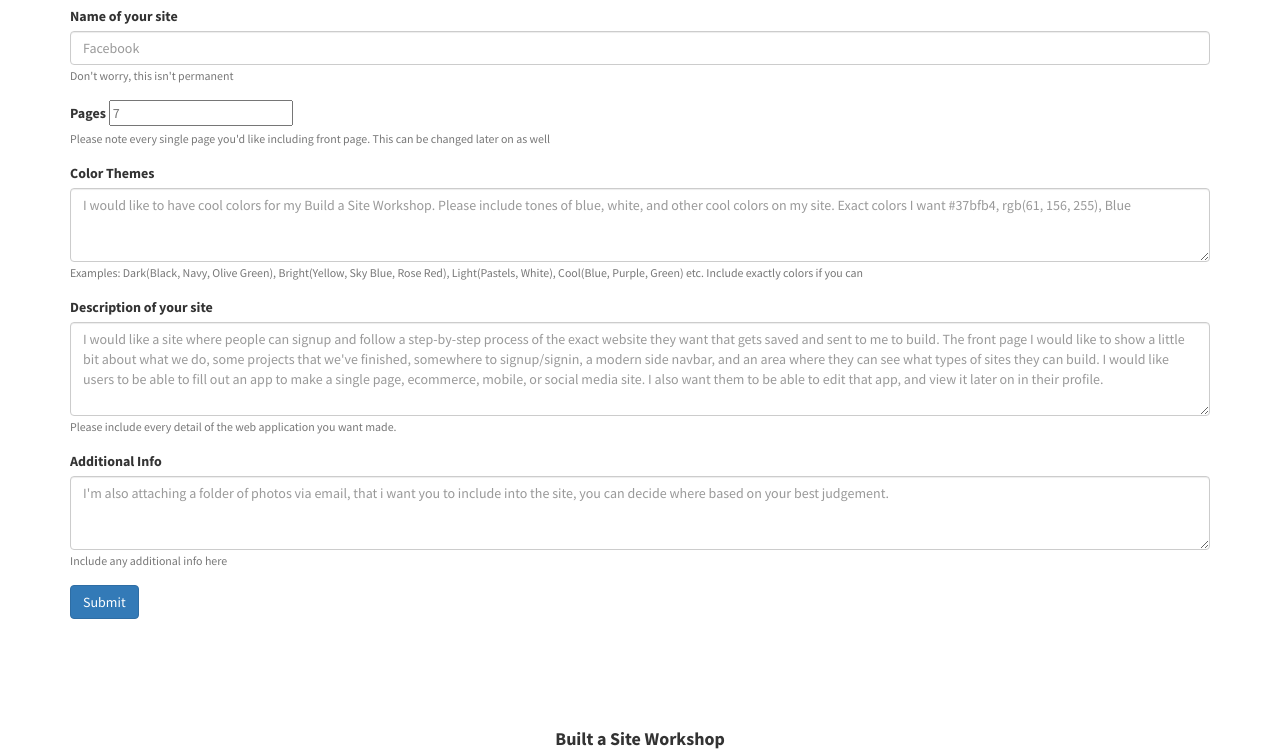
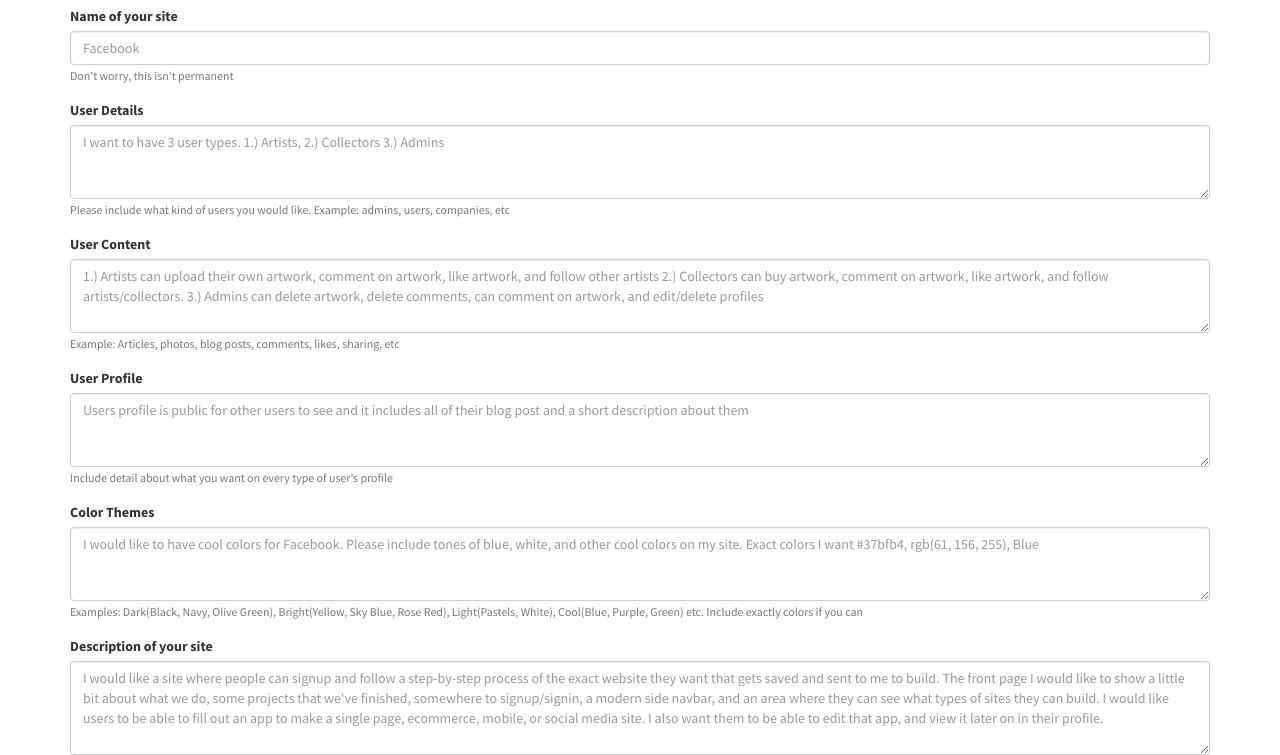
Before and after one commit to armanisani/buildasite, a website: page public/build.html in a window 1280 px wide. Shown: the part 64-819 px from the top of the page. Drawn offline with Linux system fonts and the light colour scheme.

Commit message:
added style to all model schema's need to implement that to update controlelr on all of them as well. also need to add that to the form section for single, and almost done with social media form

```diff
--- a/api/models/Ecommerce.js
+++ b/api/models/Ecommerce.js
@@ -7,6 +7,7 @@
   title: {type: String, required: true},
   product: {type: String, required: true},
   color: {type: String, required: true},
+  style: {type: String, required: true},
   pages: {type: Number, required: true},
   company: String,
   onlinePayments: {type: String, required: true},
--- a/api/models/Mobile.js
+++ b/api/models/Mobile.js
@@ -9,6 +9,7 @@
   tabs: {type: Number, required: true},
   type: {type: String, required: true},
   color: {type: String, required: true},
+  style: {type: String, required: true},
   description: {type: String, required: true},
   additionalInfo: String
 })
--- a/api/models/Single.js
+++ b/api/models/Single.js
@@ -9,6 +9,7 @@
   business: {type: Boolean, required: true},
   pages: {type: Number, required: true},
   color: {type: String, required: true},
+  style: {type: String, required: true},
   description: {type: String, required: true},
   additionalInfo: String
 })
--- a/api/models/Social.js
+++ b/api/models/Social.js
@@ -6,8 +6,9 @@
   _creator: {type: mongoose.Schema.Types.ObjectId, ref: "User"},
   title: {type: String, required: true},
   users: {type: String, required: true},
-  uniqueContent: {type: Boolean, required: true}
+  uniqueContent: {type: String, required: true},
   color: {type: String, required: true},
+  style: {type: String, required: true},
   profile: {type: String, required: true},
   description: {type: String, required: true},
   additionalInfo: String
--- a/public/build.html
+++ b/public/build.html
@@ -129,19 +129,28 @@
     <h1>Social Media</h1>
     <form>
   <fieldset class="form-group">
-    <label class="item-input-wraper"for="exampleInputTitle1">Name of your site</label>
-    <input type="email" class="form-control" id="title-single" placeholder="Facebook">
+    <label class="item-input-wraper"for="title-social-media">Name of your site</label>
+    <input type="email" class="form-control" id="title-social-media" placeholder="Facebook">
     <small class="text-muted">Don't worry, this isn't permanent</small>
   </fieldset>
   <fieldset class="form-group">
-    <label for="exampleSelect1">Pages</label>
-    <input type="number" id="pages-single" value="" placeholder="7"><br>
-    <small class="text-muted">Please note every single page you'd like including front page. This can be changed later on as well</small>
+    <label for="users-social-media">User Details</label>
+    <textarea class="form-control" id="users-social-media" rows="3" placeholder="I want to have 3 user types. 1.) Artists, 2.) Collectors 3.) Admins"></textarea>
+    <small class="text-muted">Please include what kind of users you would like. Example: admins, users, companies, etc</small>
   </fieldset>
-
+  <fieldset class="form-group">
+    <label for="uniqueContent-social-media">User Content</label>
+    <textarea class="form-control" id="uniqueContent-social-media" rows="3" placeholder="1.) Artists can upload their own artwork, comment on artwork, like artwork, and follow other artists 2.) Collectors can buy artwork, comment on artwork, like artwork, and follow artists/collectors. 3.) Admins can delete artwork, delete comments, can comment on artwork, and edit/delete profiles"></textarea>
+    <small class="text-muted">Example: Articles, photos, blog posts, comments, likes, sharing, etc</small>
+  </fieldset>
+  <fieldset class="form-group">
+    <label for="profile-social-media">User Profile</label>
+    <textarea class="form-control" id="profile-social-media" rows="3" placeholder="Users profile is public for other users to see and it includes all of their blog post and a short description about them"></textarea>
+    <small class="text-muted">Include detail about what you want on every type of user's profile</small>
+  </fieldset>
   <fieldset class="form-group">
     <label for="exampleTextarea">Color Themes</label>
-    <textarea class="form-control" id="color-single" placeholder="I would like to have cool colors for my Build a Site Workshop. Please include tones of blue, white, and other cool colors on my site. Exact colors I want #37bfb4, rgb(61, 156, 255), Blue" rows="3"></textarea>
+    <textarea class="form-control" id="color-single" placeholder="I would like to have cool colors for Facebook. Please include tones of blue, white, and other cool colors on my site. Exact colors I want #37bfb4, rgb(61, 156, 255), Blue" rows="3"></textarea>
     <small class="text-muted"> Examples: Dark(Black, Navy, Olive Green), Bright(Yellow, Sky Blue, Rose Red), Light(Pastels, White), Cool(Blue, Purple, Green) etc. Include exactly colors if you can</small>
   </fieldset>
   <fieldset class="form-group">
```
